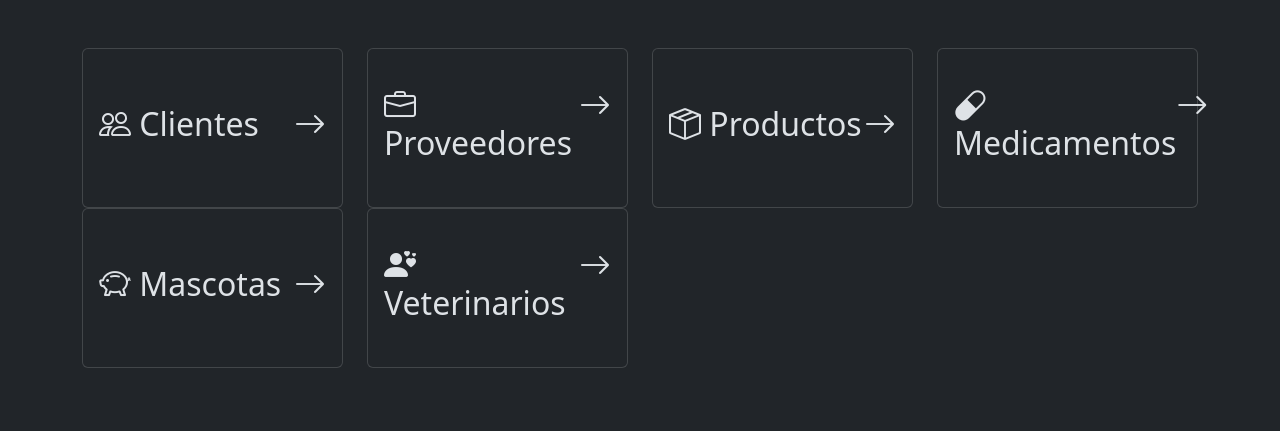
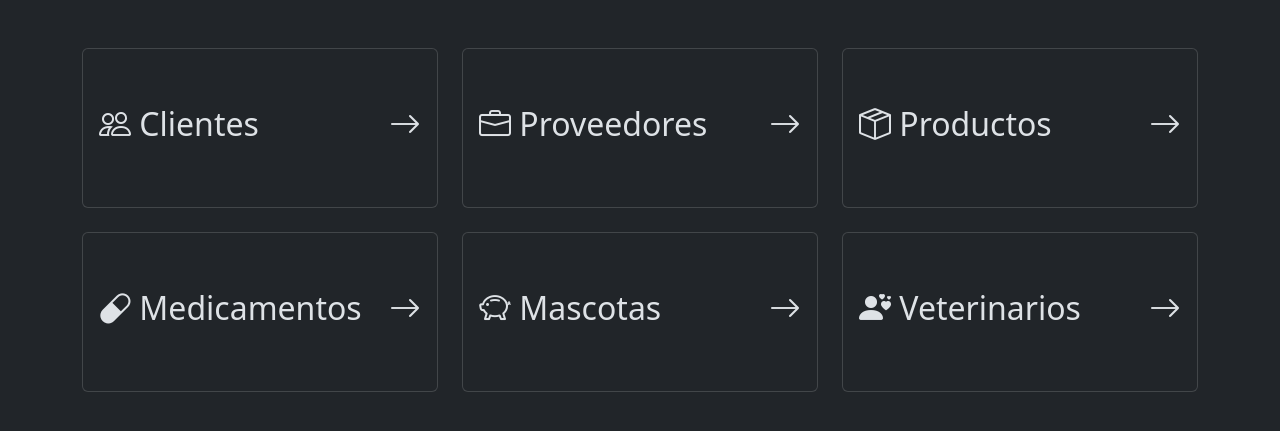
Before and after one commit to manuel-edlp/vetCloud, a Django app: page / in a window 1280 px wide. Shown: the part 74-505 px from the top of the page. Run offline with Django 5.2, Linux system fonts and the light colour scheme.

Commit message:
agrego fila, salto de linea, y cambio clase de columnas

```diff
--- a/app/templates/home.html
+++ b/app/templates/home.html
@@ -3,7 +3,7 @@
 {% block main %}
 <div class="container">
     <div class="row">
-        <div class="col-3">
+        <div class="col">
             <a href="{% url 'clients_repo' %}" class="text-decoration-none" data-testid="home-Clientes">
                 <div class="card" style="min-height: 20vh">
                     <div class="card-body d-flex align-items-center">
@@ -19,7 +19,7 @@
             </a>
         </div>
 
-        <div class="col-3">
+        <div class="col">
             <a href="{% url 'provider_repo' %}" class="text-decoration-none" data-testid="home-Providers">
                 <div class="card" style="min-height: 20vh">
                     <div class="card-body d-flex align-items-center">
@@ -34,7 +34,7 @@
                 </div>
             </a>
         </div>
-      <div class="col-3">
+        <div class="col">
             <a href="{% url 'product_repo' %}" class="text-decoration-none" data-testid="home-Productos">
                     <div class="card" style="min-height: 20vh">
                         <div class="card-body d-flex align-items-center">
@@ -49,7 +49,10 @@
                     </div>
                 </a>
             </div>
-        <div class="col-3">
+    </div>
+    </br>
+    <div class="row">
+        <div class="col">
             <a href="{% url 'medicine_repo' %}" class="text-decoration-none" data-testid="home-Medicamentos">
                 <div class="card" style="min-height: 20vh">
                     <div class="card-body d-flex align-items-center">
@@ -64,7 +67,7 @@
                 </div>
             </a>
         </div>
-        <div class="col-3">
+        <div class="col">
             <a href="{% url 'pet_repo' %}" class="text-decoration-none" data-testid="home-Pets">
                 <div class="card" style="min-height: 20vh">
                     <div class="card-body d-flex align-items-center">
@@ -80,7 +83,7 @@
             </a>
         </div>
 
-        <div class="col-3">
+        <div class="col">
             <a href="{% url 'veterinary_repo' %}" class="text-decoration-none" data-testid="home-Veterinaries">
                 <div class="card" style="min-height: 20vh">
                     <div class="card-body d-flex align-items-center">
```
Lines whose indentation alone changed are shown as unchanged.
